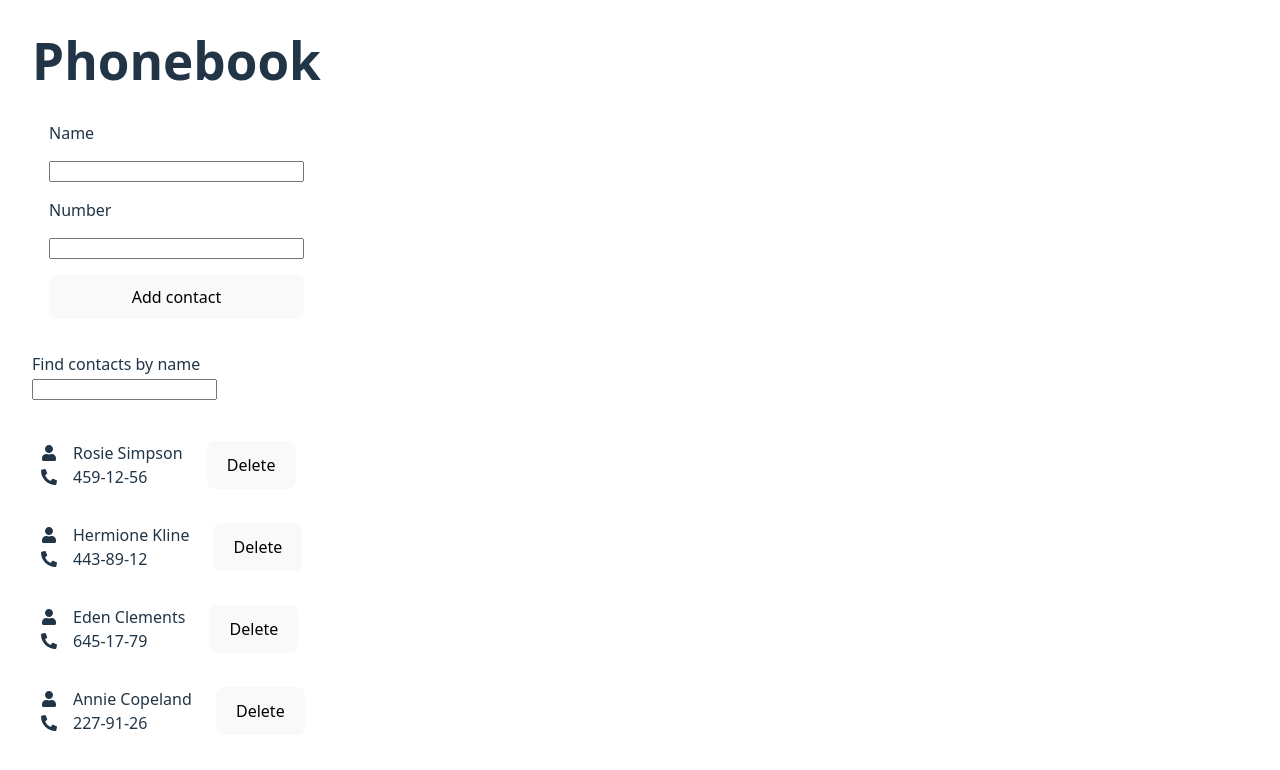
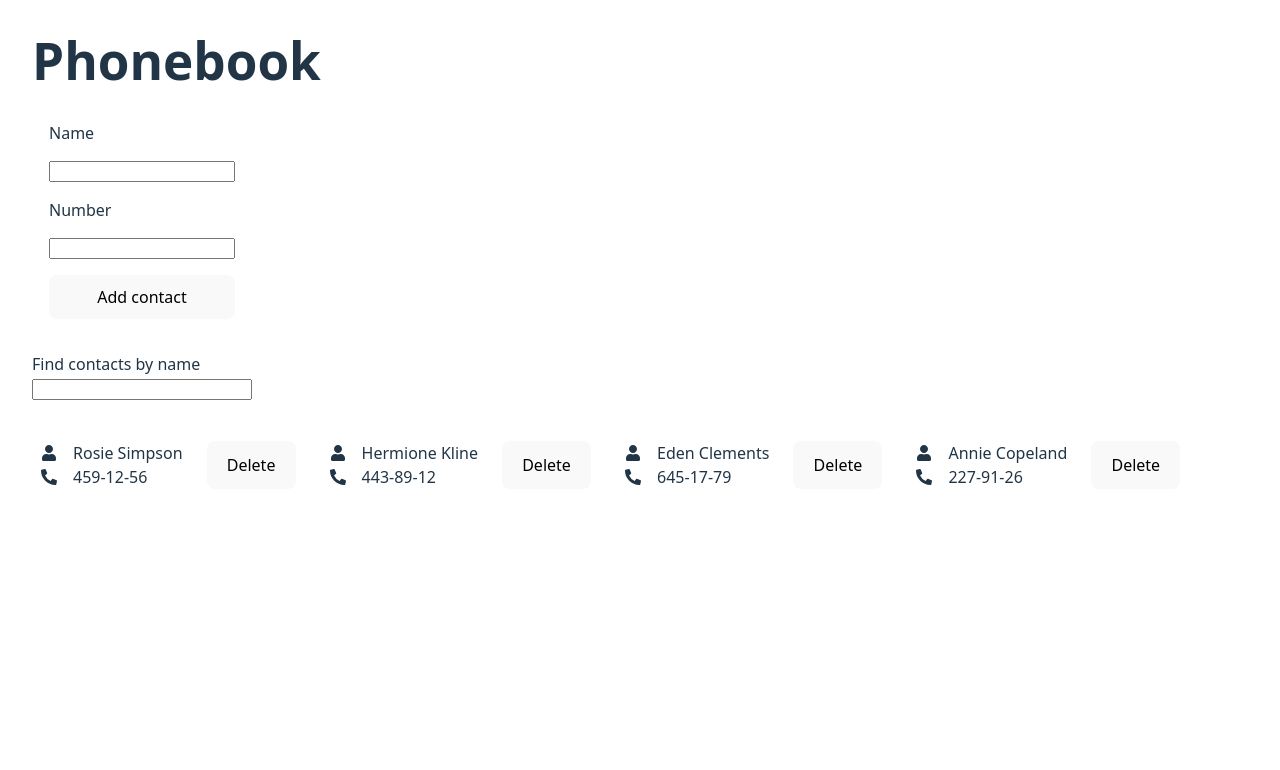
Before and after one commit to vladimir-vladykin/goit-neo-react-hw-module3, a React (Vite) app: page / in a window 1280 px wide. Shown: the top 770 px of the page. Built offline with nearby package versions, Linux system fonts and the light colour scheme.

Commit message:
Final styling

```diff
--- a/src/App.css
+++ b/src/App.css
@@ -1,5 +1,4 @@
 #root {
   max-width: 1280px;
-  margin: 16;
   padding: 2rem;
 }
--- a/src/components/ContactForm/ContactForm.module.css
+++ b/src/components/ContactForm/ContactForm.module.css
@@ -1,8 +1,10 @@
 .form {
+  max-width: 220px;
   display: flex;
   flex-direction: column;
   gap: 16px;
   margin: 16px 0;
+  box-sizing: border-box;
 
   padding: 16px;
   border: 1px solid white;
--- a/src/components/ContactList/ContactList.module.css
+++ b/src/components/ContactList/ContactList.module.css
@@ -1,6 +1,7 @@
 .list {
   display: flex;
-  flex-direction: column;
+  flex-direction: row;
   gap: 16px;
   margin-top: 32px;
+  flex-wrap: wrap;
 }
--- a/src/components/SearchBox/SearchBox.jsx
+++ b/src/components/SearchBox/SearchBox.jsx
@@ -1,8 +1,8 @@
-import { useState } from "react";
+import styles from "./SearchBox.module.css";
 
 const SearchBox = ({ searchValue, onUpdate }) => {
   return (
-    <div>
+    <div className={styles.search}>
       <p>Find contacts by name</p>
       <input type="text" value={searchValue} onChange={onUpdate} />
     </div>
--- /dev/null
+++ b/src/components/SearchBox/SearchBox.module.css
@@ -0,0 +1,8 @@
+.search {
+  width: 220px;
+}
+
+.search input {
+  width: 100%;
+  box-sizing: border-box;
+}
```
